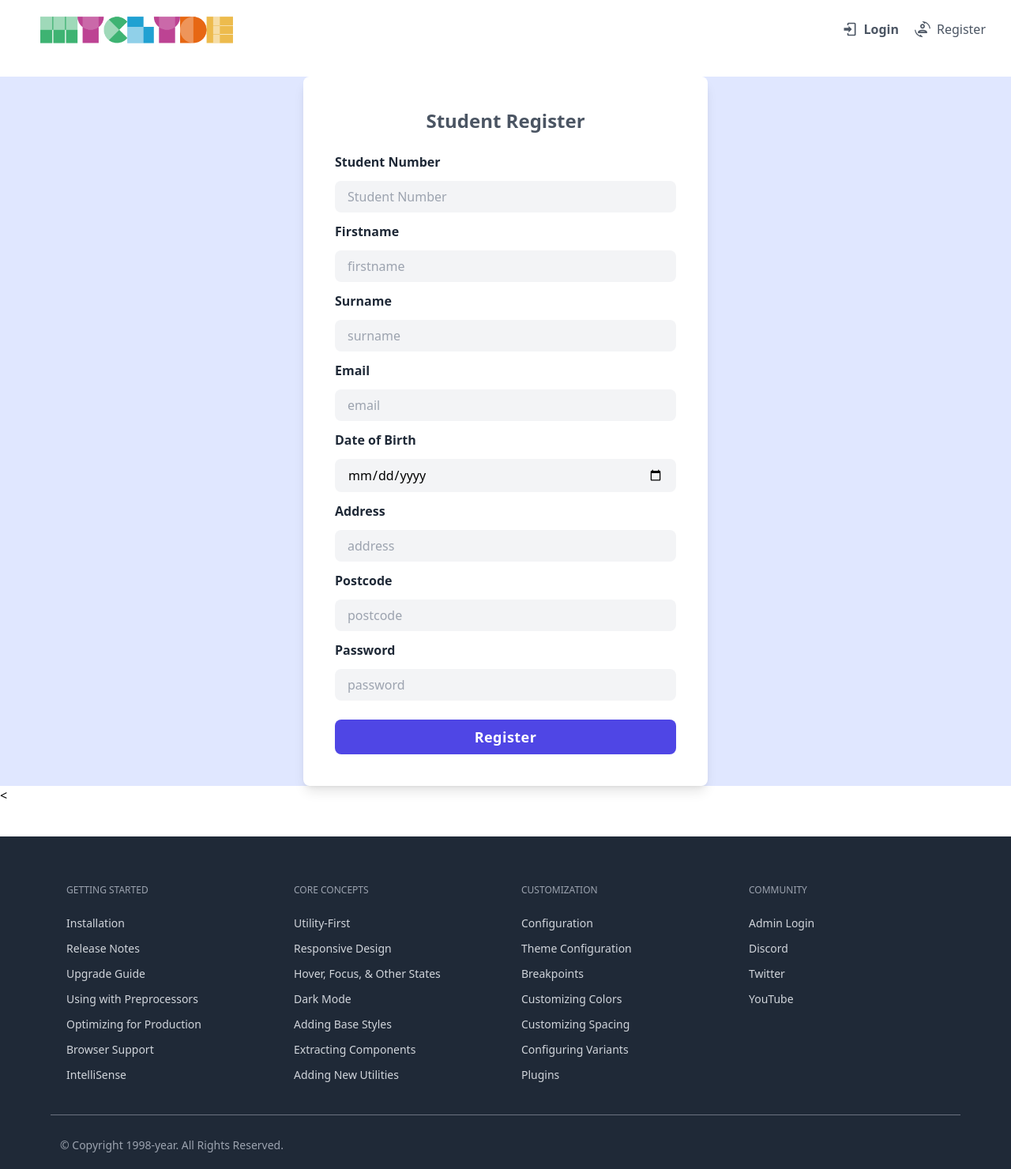
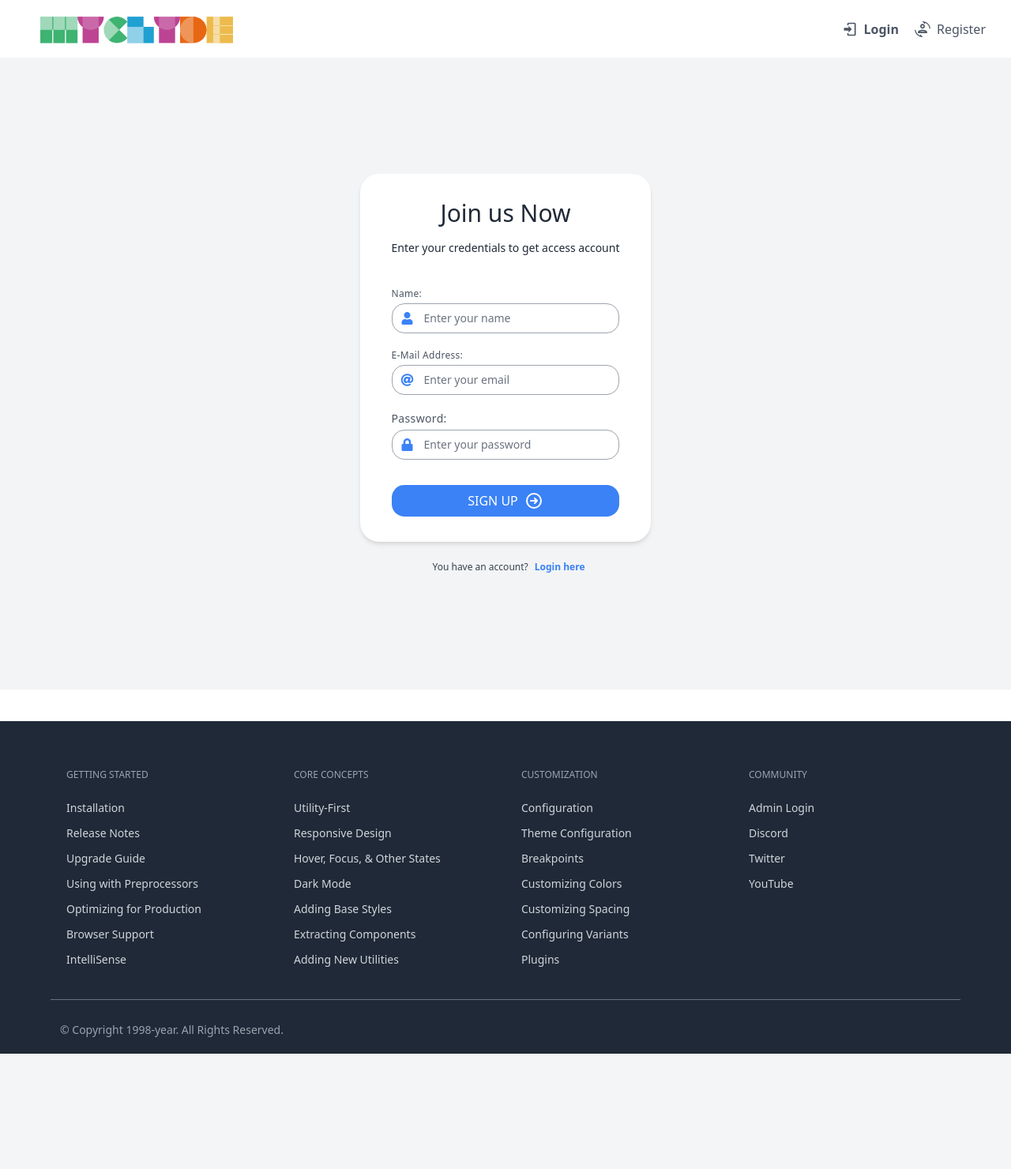
Before and after one commit to BeKind622/TheTheatreCompany, a PHP site: page /my_clyde_dev/register in a window 1280 px wide. Shown: the whole page at 79% size. After the commit the page ends 1334 px from the top, so only its background shows below. Run offline with PHP 8.4, Linux system fonts and the light colour scheme; some libraries are stand-ins or nearby versions.

```diff
--- a/pages/Register.php
+++ b/pages/Register.php
@@ -4,47 +4,226 @@
 ?>
 <!-- component -->
 <!-- Create by joker banny -->
-<div class="bg-indigo-100 flex justify-center items-center mt-6">
-	<div class="lg:w-2/5 md:w-1/2 w-2/3">
-		<form class="bg-white p-10 rounded-lg shadow-lg min-w-full" action="../config/register.php" method="post">
-			<h1 class="text-center text-2xl mb-6 text-gray-600 font-bold font-sans">Student Register</h1>
-			<div>
-				<label class="text-gray-800 font-semibold block my-3 text-md" for="student_num">Student Number</label>
-				<input class="w-full bg-gray-100 px-4 py-2 rounded-lg focus:outline-none" type="tel" name="student_num" id="student_num" placeholder="Student Number" />
+<div
+      class="min-h-screen flex flex-col items-center justify-center bg-gray-100"
+    >
+      <div
+        class="
+          flex flex-col
+          bg-white
+          shadow-md
+          px-4
+          sm:px-6
+          md:px-8
+          lg:px-10
+          py-8
+          rounded-3xl
+          w-50
+          max-w-md
+        "
+      >
+        <div class="font-medium self-center text-xl sm:text-3xl text-gray-800">
+          Join us Now
+        </div>
+        <div class="mt-4 self-center text-xl sm:text-sm text-gray-800">
+          Enter your credentials to get access account
+        </div>
+
+        <div class="mt-10">
+          <form action="#">
+            <div class="flex flex-col mb-5">
+              <label
+                for="email"
+                class="mb-1 text-xs tracking-wide text-gray-600"
+                >Name:</label
+              >
+              <div class="relative">
+                <div
+                  class="
+                    inline-flex
+                    items-center
+                    justify-center
+                    absolute
+                    left-0
+                    top-0
+                    h-full
+                    w-10
+                    text-gray-400
+                  "
+                >
+                  <i class="fas fa-user text-blue-500"></i>
+                </div>
+
+                <input
+                  id="email"
+                  type="email"
+                  name="email"
+                  class="
+                    text-sm
+                    placeholder-gray-500
+                    pl-10
+                    pr-4
+                    rounded-2xl
+                    border border-gray-400
+                    w-full
+                    py-2
+                    focus:outline-none focus:border-blue-400
+                  "
+                  placeholder="Enter your name"
+                />
+              </div>
             </div>
-            <div>
-				<label class="text-gray-800 font-semibold block my-3 text-md" for="firstname">Firstname</label>
-				<input class="w-full bg-gray-100 px-4 py-2 rounded-lg focus:outline-none" type="text" name="firstname" id="firstname" placeholder="firstname" />
+            <div class="flex flex-col mb-5">
+              <label
+                for="email"
+                class="mb-1 text-xs tracking-wide text-gray-600"
+                >E-Mail Address:</label
+              >
+              <div class="relative">
+                <div
+                  class="
+                    inline-flex
+                    items-center
+                    justify-center
+                    absolute
+                    left-0
+                    top-0
+                    h-full
+                    w-10
+                    text-gray-400
+                  "
+                >
+                  <i class="fas fa-at text-blue-500"></i>
+                </div>
+
+                <input
+                  id="email"
+                  type="email"
+                  name="email"
+                  class="
+                    text-sm
+                    placeholder-gray-500
+                    pl-10
+                    pr-4
+                    rounded-2xl
+                    border border-gray-400
+                    w-full
+                    py-2
+                    focus:outline-none focus:border-blue-400
+                  "
+                  placeholder="Enter your email"
+                />
+              </div>
             </div>
-				<div>
-					<label class="text-gray-800 font-semibold block my-3 text-md" for="surname">Surname</label>
-					<input class="w-full bg-gray-100 px-4 py-2 rounded-lg focus:outline-none" type="text" name="surname" id="surname" placeholder="surname" />
+            <div class="flex flex-col mb-6">
+              <label
+                for="password"
+                class="mb-1 text-xs sm:text-sm tracking-wide text-gray-600"
+                >Password:</label
+              >
+              <div class="relative">
+                <div
+                  class="
+                    inline-flex
+                    items-center
+                    justify-center
+                    absolute
+                    left-0
+                    top-0
+                    h-full
+                    w-10
+                    text-gray-400
+                  "
+                >
+                  <span>
+                    <i class="fas fa-lock text-blue-500"></i>
+                  </span>
+                </div>
+
+                <input
+                  id="password"
+                  type="password"
+                  name="password"
+                  class="
+                    text-sm
+                    placeholder-gray-500
+                    pl-10
+                    pr-4
+                    rounded-2xl
+                    border border-gray-400
+                    w-full
+                    py-2
+                    focus:outline-none focus:border-blue-400
+                  "
+                  placeholder="Enter your password"
+                />
+              </div>
+            </div>
+
+            <div class="flex w-full">
+              <button
+                type="submit"
+                class="
+                  flex
+                  mt-2
+                  items-center
+                  justify-center
+                  focus:outline-none
+                  text-white text-sm
+                  sm:text-base
+                  bg-blue-500
+                  hover:bg-blue-600
+                  rounded-2xl
+                  py-2
+                  w-full
+                  transition
+                  duration-150
+                  ease-in
+                "
+              >
+                <span class="mr-2 uppercase">Sign Up</span>
+                <span>
+                  <svg
+                    class="h-6 w-6"
+                    fill="none"
+                    stroke-linecap="round"
+                    stroke-linejoin="round"
+                    stroke-width="2"
+                    viewBox="0 0 24 24"
+                    stroke="currentColor"
+                  >
+                    <path
+                      d="M13 9l3 3m0 0l-3 3m3-3H8m13 0a9 9 0 11-18 0 9 9 0 0118 0z"
+                    />
+                  </svg>
+                </span>
+              </button>
+            </div>
+          </form>
+        </div>
       </div>
-					<div>
-						<label class="text-gray-800 font-semibold block my-3 text-md" for="email">Email</label>
-						<input class="w-full bg-gray-100 px-4 py-2 rounded-lg focus:outline-none" type="email" name="email" id="email" placeholder="email" />
+      <div class="flex justify-center items-center mt-6">
+        <a
+          href="#"
+          target="_blank"
+          class="
+            inline-flex
+            items-center
+            text-gray-700
+            font-medium
+            text-xs text-center
+          "
+        >
+          <span class="ml-2"
+            >You have an account?
+            <a
+              href="#"
+              class="text-xs ml-2 text-blue-500 font-semibold"
+              >Login here</a
+            ></span
+          >
+        </a>
       </div>
-      <div>
-						<label class="text-gray-800 font-semibold block my-3 text-md" for="dob">Date of Birth</label>
-						<input class="w-full bg-gray-100 px-4 py-2 rounded-lg focus:outline-none" type="date" name="dob" id="dob" />
-      </div>
-      <div>
-						<label class="text-gray-800 font-semibold block my-3 text-md" for="address">Address</label>
-						<input class="w-full bg-gray-100 px-4 py-2 rounded-lg focus:outline-none" type="text" name="address" id="address" placeholder="address" />
-      </div>
-      <div>
-						<label class="text-gray-800 font-semibold block my-3 text-md" for="postcode">Postcode</label>
-						<input class="w-full bg-gray-100 px-4 py-2 rounded-lg focus:outline-none" type="text" name="postcode" id="postcode" placeholder="postcode" />
-      </div>
-      <div>
-						<label class="text-gray-800 font-semibold block my-3 text-md" for="password">Password</label>
-						<input class="w-full bg-gray-100 px-4 py-2 rounded-lg focus:outline-none" type="text" name="psw" id="password" placeholder="password" />
-      </div>
+    </div>
 
-            <button type="submit" class="w-full mt-6 bg-indigo-600 rounded-lg px-4 py-2 text-lg text-white tracking-wide font-semibold font-sans">Register</button>
-            <!-- <button type="submit" class="w-full mt-6 mb-3 bg-indigo-100 rounded-lg px-4 py-2 text-lg text-gray-800 tracking-wide font-semibold font-sans">Login</button> -->
-		</form>
-	</div>
-</div>
-<
 <?php include '../partials/footer.php'; ?>
--- a/partials/Header.php
+++ b/partials/Header.php
@@ -12,6 +12,12 @@
     <meta charset="UTF-8">
     <meta name="viewport" content="width=device-width, initial-scale=1.0">
     <title>My Clyde - Student App</title>
+    <link
+      rel="stylesheet"
+      href="https://use.fontawesome.com/releases/v5.15.4/css/all.css"
+      integrity="sha384-DyZ88mC6Up2uqS4h/KRgHuoeGwBcD4Ng9SiP4dIRy0EXTlnuz47vAwmeGwVChigm"
+      crossorigin="anonymous"
+    />
     <script src="https://cdn.tailwindcss.com"></script>
 
 </head>
```
